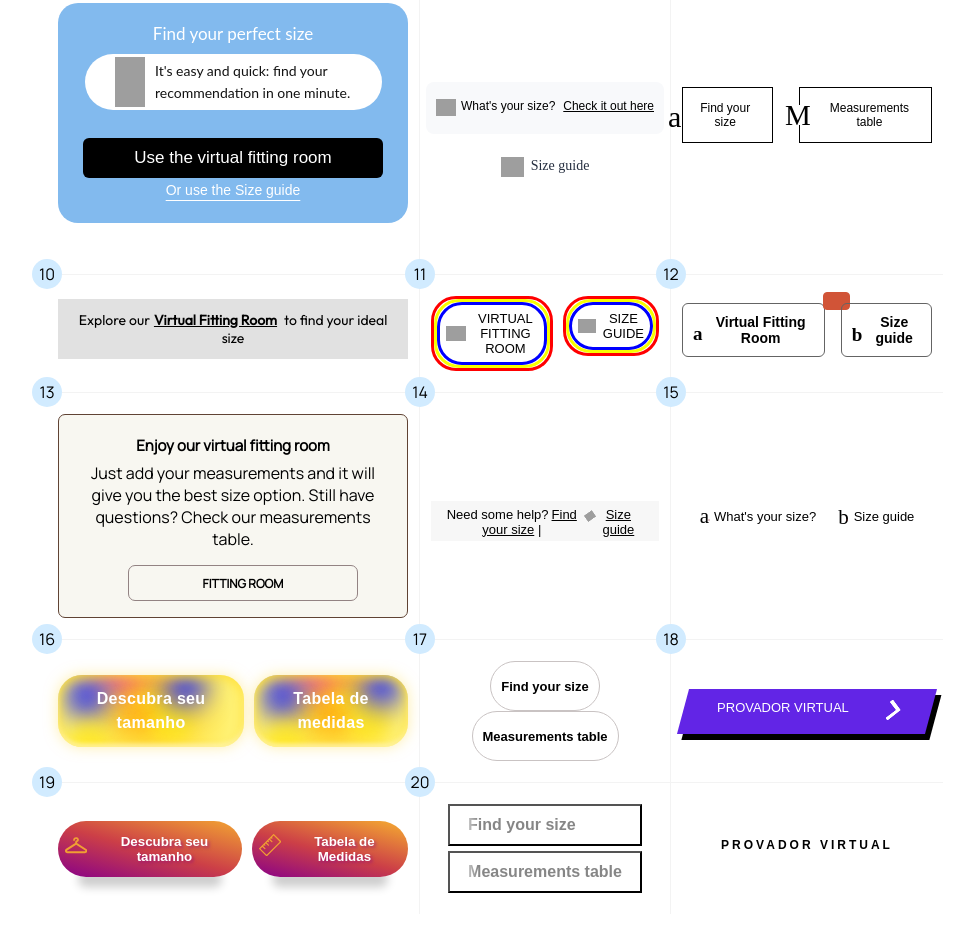
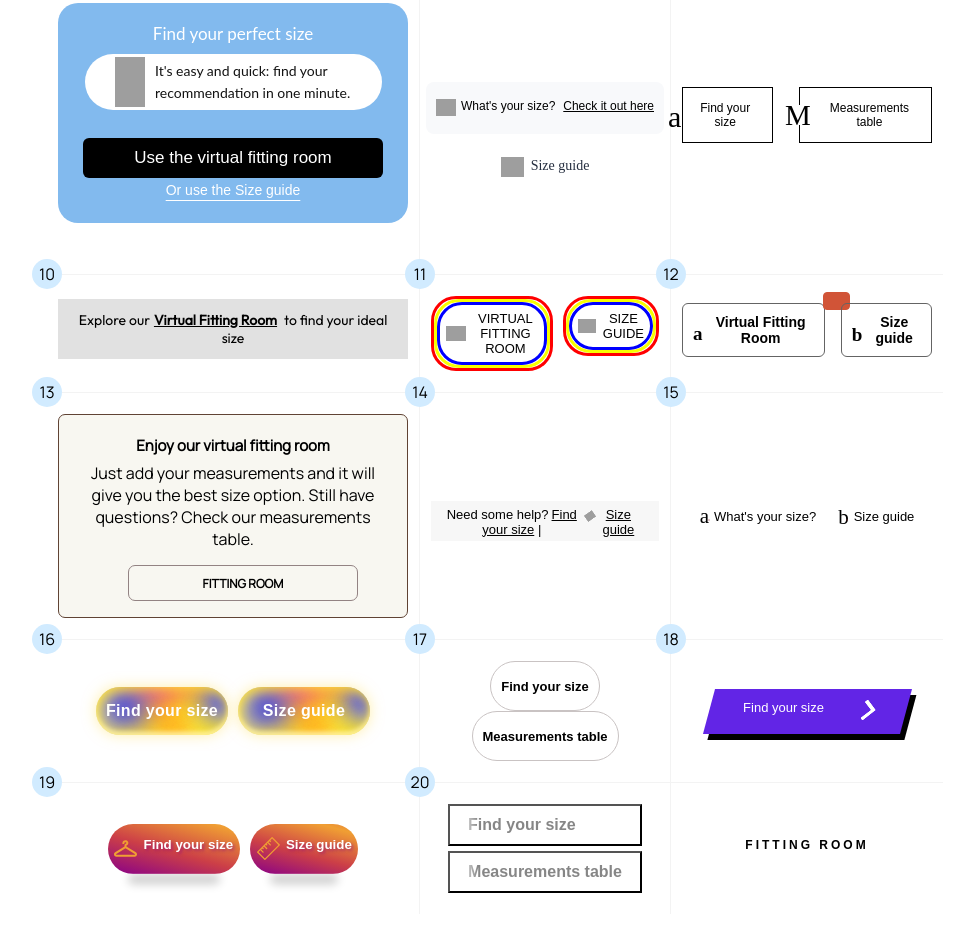
Before and after one commit to guusdias/szb-btns-storybook, a plain HTML site: page index.html in a window 1280 px wide. Shown: the part 598-1530 px from the top of the page, without its empty margins (145-1117 px from the left). Drawn offline with Linux system fonts and the light colour scheme; grey boxes are pictures that could not be loaded; a web font is replaced by a local one.

Commit message:
feat: two langs

```diff
--- a/index.html
+++ b/index.html
@@ -333,7 +333,7 @@
                       d="M416.269,291.633l-180.723-113.19v-8.502c0-5.023,2.577-9.071,8.112-12.721   c0.683-0.455,1.488-0.943,2.382-1.488c8.779-5.381,27.052-16.574,27.052-41.805c0-26.207-21.598-46.317-42.488-50.625   c-21.996-4.568-41.943,0.788-54.933,15.046c-11.843,12.957-15.168,23.752-15.867,41.277c-0.057,1.268-0.089,3.999-0.122,6.665   c-0.033,3.682,7.234,6.674,16.208,6.674h3.251c8.974,0,16.265-2.975,16.282-6.657c0.008-3.04,0.033-6.096,0.057-6.674   c0.496-12.087,3.747-19.2,16.086-21.695c7.673-1.544,15.956,0.602,20.809,5.357c2.203,2.146,3.365,5.869,3.04,9.714   c-0.211,2.561-1.309,7.356-6.145,10.689l-15.485,10.543c-9.876,6.324-14.079,13.892-14.079,25.296v18.931L20.806,291.235   C-5.71,307.589-0.223,335.479,2.094,343.64c2.122,7.438,11.77,31.701,46.902,31.701H390.29c24.825,0,40.529-16.143,45.105-32.157   C440.134,326.44,434.997,302.672,416.269,291.633z M397.906,331.024c-0.853,2.991-3.625,6.218-8.129,6.218   c-0.008,0-0.008,0-0.008,0H48.565c-4.731-0.016-7.397-3.121-8.242-5.771c-1.081-3.406,0.317-6.885,3.536-9.169l174.878-109.459   l175.845,109.923C398.931,325.489,398.354,329.447,397.906,331.024z" />
                   </g>
                 </svg>
-                Descubra seu tamanho</button>
+                <span>Descubra seu tamanho</span></button>
               <button id="szb-chart-button" class="vfr__button--clean" type="button">
                 <svg xmlns="http://www.w3.org/2000/svg" xmlns:xlink="http://www.w3.org/1999/xlink" version="1.1"
                   viewBox="0 0 8.626 8.626" enable-background="new 0 0 8.626 8.626" css-inspector-installed="true">
@@ -344,7 +344,7 @@
                     </g>
                   </g>
                 </svg>
-                Tabela de Medidas</button>
+                <span>Tabela de Medidas</span></button>
             </div>
           </div>
         </div>
@@ -383,7 +383,7 @@
     </div>
   </section>
 
-  <script type="module" src="./scripts/js/pattern-btns.js"></script>
+  <script type="module" src="./scripts/js/first-pattern.js"></script>
   <script type="module" src="./scripts/js/third.js"></script>
   <script type="module" src="./scripts/js/seventh.js"></script>
   <script type="module" src="./scripts/js/eighth.js"></script>
@@ -393,6 +393,7 @@
   <script type="module" src="./scripts/js/thirteenth.js"></script>
   <script type="module" src="./scripts/js/fourteenth.js"></script>
   <script type="module" src="./scripts/js/fifteenth.js"></script>
+  <script type="module" src="./scripts/js/second-pattern.js"></script>
 </body>
 
 </html
--- /dev/null
+++ b/scripts/js/second-pattern.js
@@ -0,0 +1,39 @@
+const languageSelector = document.getElementById("language-selector");
+const patternBtnsId = ["sixteenth", "nineteenth", "eighteenth"];
+
+function updateTexts(language) {
+  const url = `translations/${language}.json`;
+
+  fetch(url)
+    .then((response) => {
+      if (!response.ok) {
+        throw new Error(`Network response was not ok: ${response.statusText}`);
+      }
+      return response.json();
+    })
+    .then((data) => {
+      patternBtnsId.forEach((id) => {
+        const vfrButton = document.querySelector(`#${id}`);
+
+        if (vfrButton) {
+          vfrButton.querySelector("#szb-vfr-button  span").textContent =
+            data.vfr.findYourSize;
+
+          vfrButton.querySelector("#szb-chart-button  span").textContent =
+            data.chart.sizeGuide;
+
+          //changing 21 styles
+          document.querySelector(
+            "#twenty-first #szb-vfr-button span"
+          ).textContent = data.vfr.fittingRoom;
+        }
+      });
+    })
+    .catch((error) => console.error("Error loading translations:", error));
+}
+
+updateTexts(languageSelector.value);
+
+languageSelector.addEventListener("change", (event) => {
+  updateTexts(event.target.value);
+});
--- a/styles/global.css
+++ b/styles/global.css
@@ -15,6 +15,8 @@ header img {
 #language-selector {
   border: none;
   background-color: white;
+  outline: none;
+  font-family: Poppins;
 }
 
 ::-webkit-scrollbar {
```
Also changed, not shown: scripts/js/first-pattern.js (renamed from scripts/js/pattern-btns.js).
